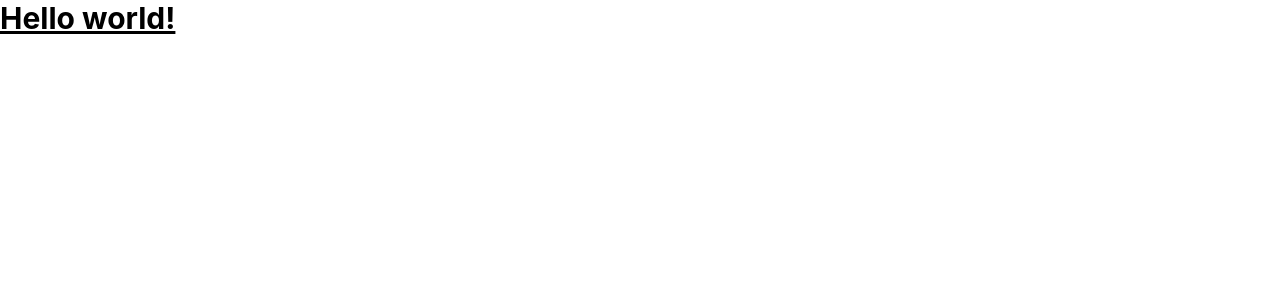
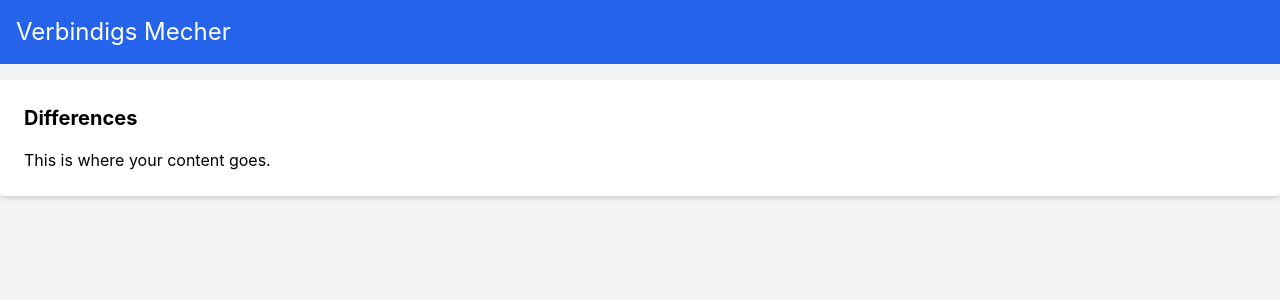
Before and after one commit to breadly7/verbindigs-mecher, a React (Create React App) app in the folder frontend/: page / in a window 1280 px wide. Shown: the top 300 px of the page. Built offline with nearby package versions, Linux system fonts and the light colour scheme.

Commit message:
feat(frontend): add layout

```diff
--- a/frontend/src/App.js
+++ b/frontend/src/App.js
@@ -1,9 +1,17 @@
+import Differences from './pages/Differences';
 
 function App() {
   return (
-    <h1 className="text-3xl font-bold underline">
-      Hello world!
-    </h1>
+    <div className="min-h-screen bg-gray-100">
+      <nav className="bg-blue-600 p-4">
+        <div className="container mx-auto">
+          <h1 className="text-white text-2xl">Verbindigs Mecher</h1>
+        </div>
+      </nav>
+      <div className="container mx-auto py-4">
+        <Differences />
+      </div>
+    </div>
   );
 }
 
--- /dev/null
+++ b/frontend/src/pages/Differences.js
@@ -0,0 +1,11 @@
+import PageTemplate from './PageTemplate';
+
+const Differences = () => {
+    return (
+        <PageTemplate title="Differences">
+            <p>This is where your content goes.</p>
+        </PageTemplate>
+    );
+}
+
+export default Differences;
--- /dev/null
+++ b/frontend/src/pages/PageTemplate.js
@@ -0,0 +1,10 @@
+const PageTemplate = ({ title, children }) => {
+    return (
+        <div className="bg-white p-6 rounded shadow-md">
+            <h2 className="text-xl font-bold mb-4">{title}</h2>
+            {children}
+        </div>
+    )
+}
+
+export default PageTemplate;
```
